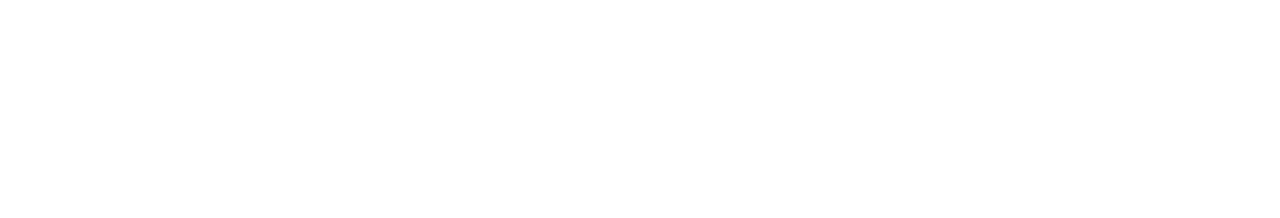
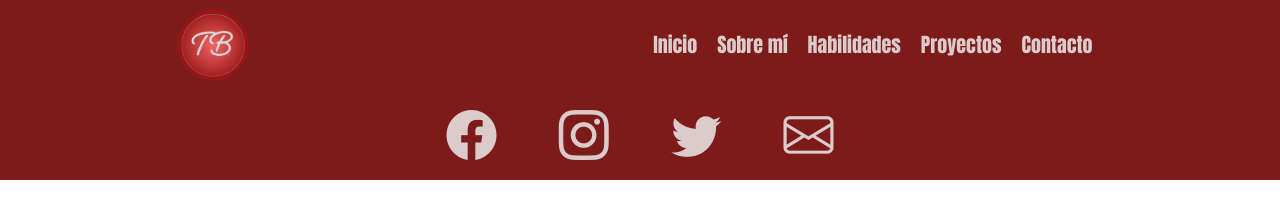
Before and after one commit to tomibesso/Portfolio-Tomi, a plain HTML site: page index.html in a window 1280 px wide. Drawn offline with nearby package versions, Linux system fonts and the light colour scheme.

Commit message:
agregar header y footer y estilos

```diff
--- a/index.html
+++ b/index.html
@@ -3,9 +3,42 @@
 <head>
     <meta charset="UTF-8">
     <meta name="viewport" content="width=device-width, initial-scale=1.0">
+    <!-- STYLES -->
+    <link rel="stylesheet" href="./css/main.css">
+    <!-- BOOTSTRAP -->
+    <link rel="stylesheet" href="https://cdn.jsdelivr.net/npm/bootstrap-icons@1.10.5/font/bootstrap-icons.css">
+    <link href="https://cdn.jsdelivr.net/npm/bootstrap@5.3.3/dist/css/bootstrap.min.css" rel="stylesheet" integrity="sha384-QWTKZyjpPEjISv5WaRU9OFeRpok6YctnYmDr5pNlyT2bRjXh0JMhjY6hW+ALEwIH" crossorigin="anonymous">
     <title>Portfolio Tomi</title>
 </head>
 <body>
+    <main>
+        <header class="header">
+            <nav class="navbar">
+                <img src="assets/Logo TB.png" alt="TB Logo">
+                <div class="navMenu">
+                    <a href="">Inicio</a>
+                    <a href="">Sobre mí</a>
+                    <a href="">Habilidades</a>
+                    <a href="">Proyectos</a>
+                    <a href="">Contacto</a>
+                </div>
+            </nav>
+        </header>
+        <section></section>
+        <section></section>
+        <section></section>
+        <section></section>
+        <section></section>
+        <footer class="footer">
+            <div class="divFooter">
+                <a href="https://www.facebook.com/tomi.besso" target="_blank"><i class="bi bi-facebook"></i></a>
+                <a href="https://www.instagram.com/tomibesso" target="_blank"><i class="bi bi-instagram"></i></a>
+                <a href="https://x.com/tomibessoo" target="_blank"><i class="bi bi-twitter"></i></a>
+                <a href="mailto:tomi.besso12@gmail.com"><i class="bi bi-envelope"></i></a>
+            </div>
+        </footer>
+    </main>
 
+    <script src="https://cdn.jsdelivr.net/npm/bootstrap@5.3.3/dist/js/bootstrap.bundle.min.js" integrity="sha384-YvpcrYf0tY3lHB60NNkmXc5s9fDVZLESaAA55NDzOxhy9GkcIdslK1eN7N6jIeHz" crossorigin="anonymous"></script>
 </body>
 </html>
--- /dev/null
+++ b/scss/_header-footer.scss
@@ -0,0 +1,55 @@
+.header {
+    background-color: rgb(125, 27, 27);
+    height: 90px;
+
+    .navbar {
+        display: flex;
+        justify-content: space-around;
+        align-items: center;
+        height: 100%;
+
+        img {
+            height: 70px;
+            width: 70px;
+            opacity: 100%;
+            border-style: double;
+            border-radius: 50%;
+            border-color: rgba(255, 0, 0, 0.455);
+        }
+
+        .navMenu {
+            height: 50px;
+            width: 500px;
+            display: flex;
+            justify-content: end;
+            align-items: center;
+
+            a {
+                font-size: 20px;
+                margin: 10px;
+                color: rgb(219, 203, 203);
+                font-family: Impact, Haettenschweiler, 'Arial Narrow Bold', sans-serif;
+                text-decoration: none;
+            }
+        }
+    }
+}
+
+.footer {
+    background-color: rgb(125, 27, 27);
+    height: 90px;
+    display: flex;
+    justify-content: center;
+    align-items: center;
+
+    .divFooter {
+        display: flex;
+        justify-content: space-evenly;
+        width: 40%;
+    }
+
+    a {
+        color: rgb(219, 203, 203);
+        font-size: 50px;
+    }
+}
--- /dev/null
+++ b/scss/main.scss
@@ -0,0 +1,15 @@
+// RESET
+
+@import './vars';
+@import './mixins';
+@import './keyframes';
+
+// LAYOUT
+
+@import './body';
+@import './header-footer';
+@import './content';
+
+// MEDIA QUERIES
+
+@import './mediaquerys';
```
Also changed, not shown: assets/Logo TB.png (added), css/main.css (added), scss/_body.scss (added), scss/_content.scss (added), scss/_keyframes.scss (added), scss/_mediaquerys.scss (added), scss/_mixins.scss (added), scss/_vars.scss (added), 1 other file.
